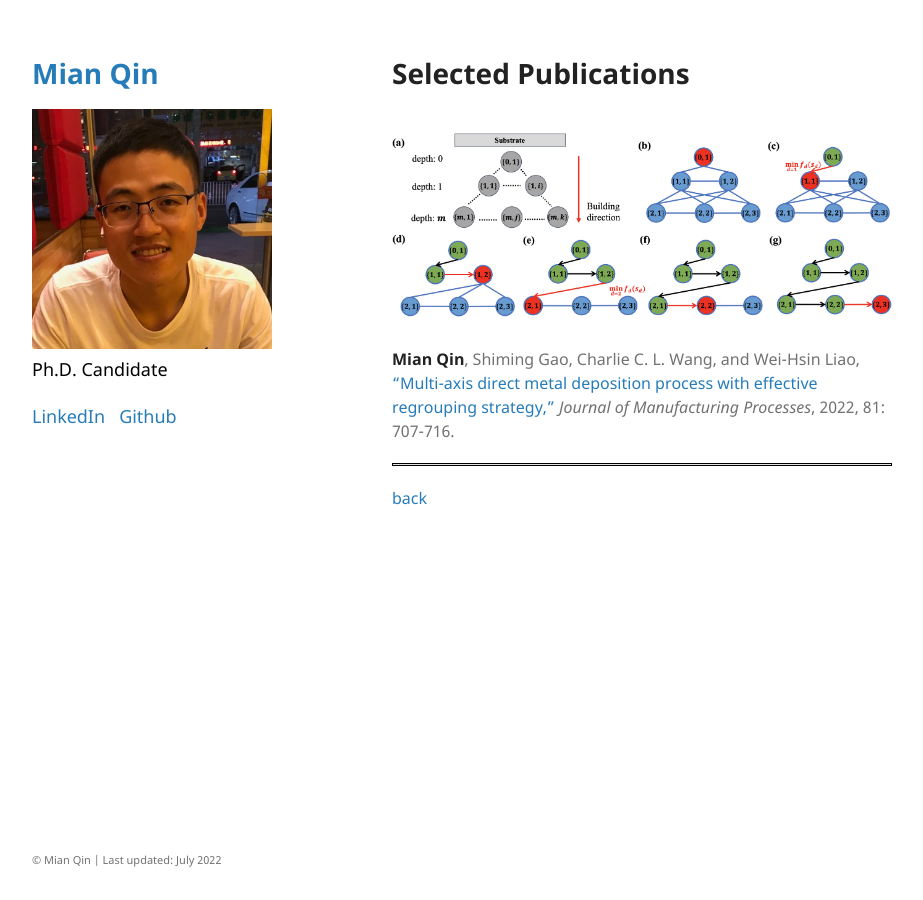
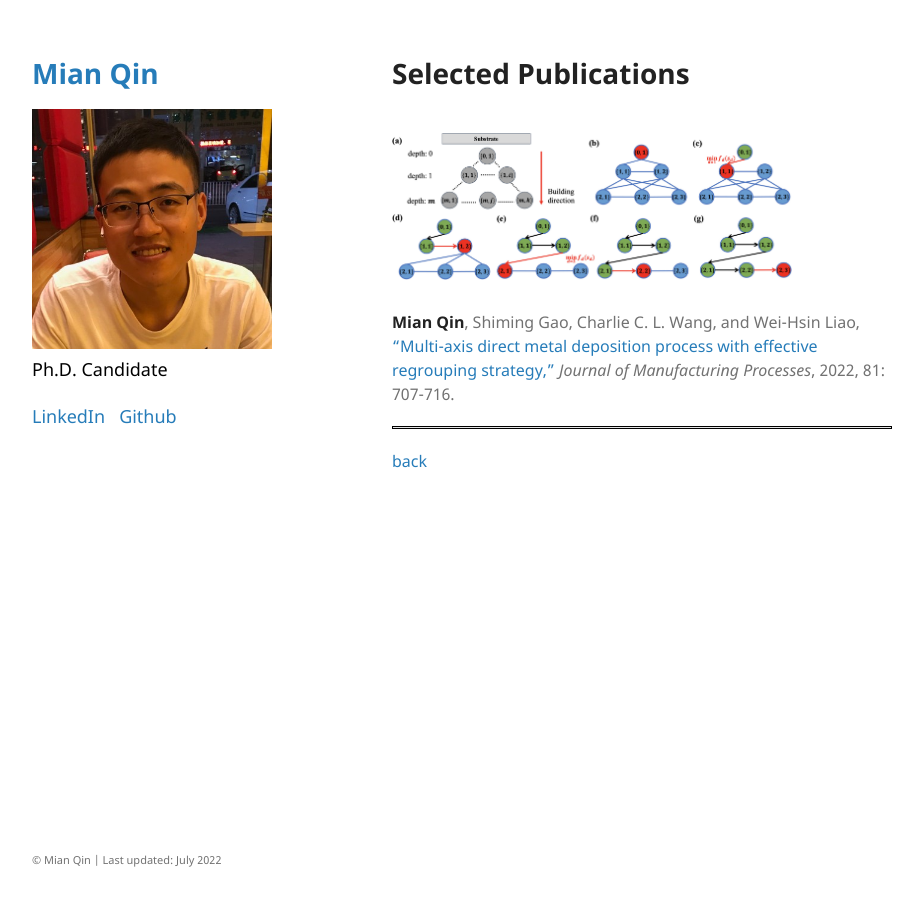
Before and after one commit to mqincuhk/mqincuhk.github.io, a Jekyll site: the page built from selected_publications.md, in a window 1280 px wide. Shown: the whole page, without its empty margins (178-1101 px from the left). Built offline with Jekyll 4.4.1, drawn with Linux system fonts in a browser that asks for light colours; our own code applies the rules of GitHub Pages for plain Markdown files; a script that is not in the unit is left out.

Commit message:
Update selected_publications.md

```diff
--- a/selected_publications.md
+++ b/selected_publications.md
@@ -2,7 +2,7 @@
 
 # Selected Publications
 <br>
-<img src="assets/img/multi-axis.jpg" alt="drawing" width="500"/>
+<img src="assets/img/multi-axis.jpg" alt="drawing" width="400"/>
 <br>
 **Mian Qin**, Shiming Gao, Charlie C. L. Wang, and Wei-Hsin Liao, ["Multi-axis direct metal deposition process with effective regrouping strategy,"](https://doi.org/10.1016/j.jmapro.2022.07.024) *Journal of Manufacturing Processes*, 2022, 81: 707-716.
 <hr style="border:1px solid black">
```
